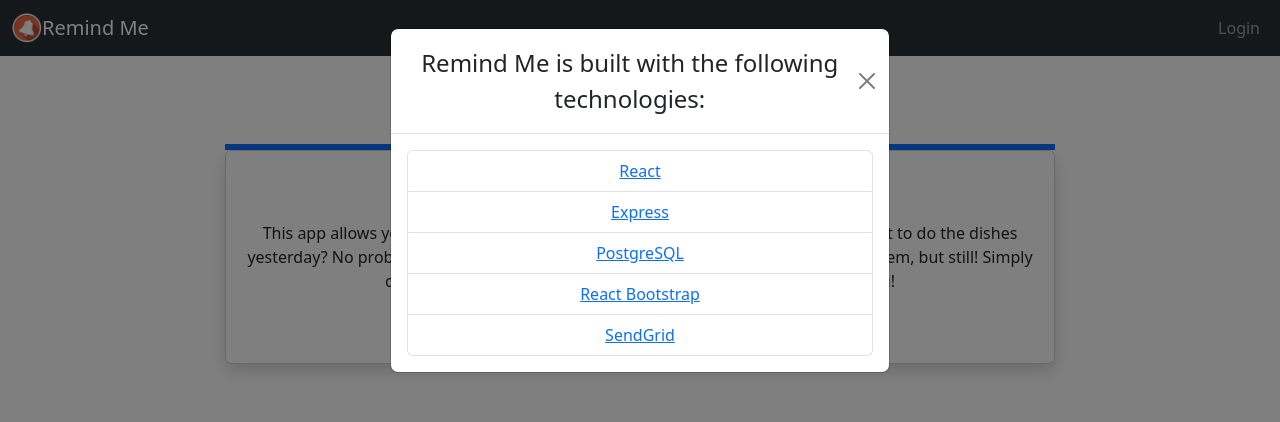
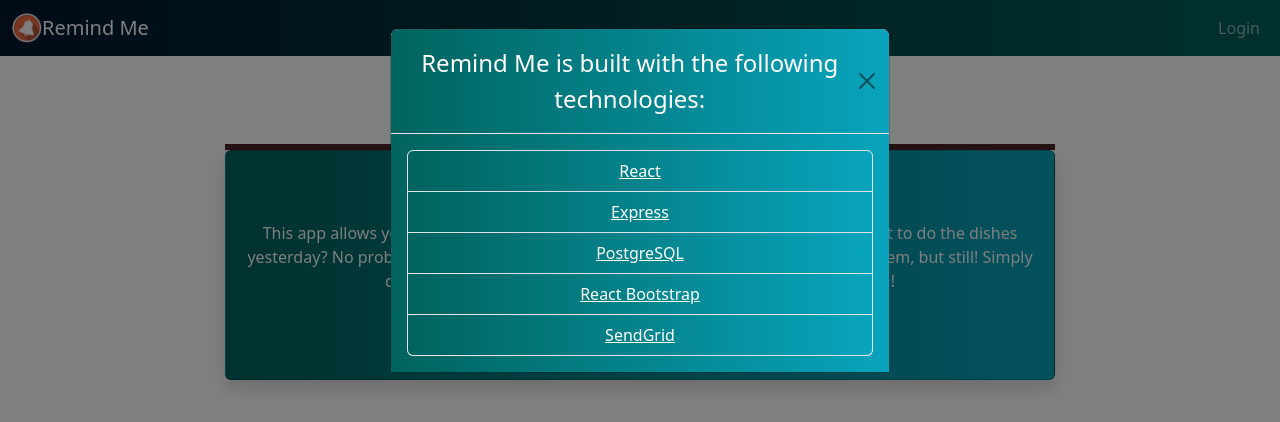
Before and after one commit to EricTheHoff/RemindMe, a React (Vite) app: page / in a window 1280 px wide. Both pictures are taken after a click on the button "Want to learn more?". Shown: the top 422 px of the page. Built offline with nearby package versions, Linux system fonts and the light colour scheme; no server answers.

Commit message:
Finished Styling App

```diff
--- /dev/null
+++ b/main.scss
@@ -0,0 +1,23 @@
+.bg-default {
+  background-image: linear-gradient(to right, #00635d, #08a4bd)
+};
+
+.navbar-custom {
+  background-image: linear-gradient(to right, #01172f, #00635d);
+};
+
+.tstroke {
+  font-weight: 900;
+  color: white;
+  -webkit-text-stroke-width: 2px;
+  -webkit-text-stroke-color: #01172f
+};
+
+.tcolor-w {
+  color: white
+};
+
+
+$primary: #4c212a;
+
+@import "./node_modules/bootstrap/scss/bootstrap.scss";
--- a/package.json
+++ b/package.json
@@ -37,6 +37,7 @@
     "react-router-bootstrap": "^0.26.2",
     "react-router-dom": "^6.17.0",
     "redux-persist": "^6.0.0",
+    "sass": "^1.69.5",
     "sequelize": "^6.33.0",
     "vite-express": "^0.10.0"
   },
--- a/src/components/Login.jsx
+++ b/src/components/Login.jsx
@@ -15,10 +15,10 @@
         <Col lg={6}>
           <div className='border border-3 border-primary'></div>
             <Card className='shadow'>
-              <Card.Body>
+              <Card.Body className='bg-default'>
 
-                <h2 className='fw-bold mb-2 text-uppercase text-center'>Login</h2>
-                <p className='mb-5 text-center'>Please enter your email and password.</p>
+                <h2 className='fw-bold mb-2 text-uppercase text-center tcolor-w'>Login</h2>
+                <p className='mb-5 text-center tcolor-w'>Please enter your email and password.</p>
                 <div className='mb-3'>
 
                   <Form onSubmit={(e) => {
@@ -29,12 +29,12 @@
                   }}>
 
                     <Form.Group className='mb-3' controlId='formBasicEmail'>
-                      <Form.Label>Email</Form.Label>
+                      <Form.Label className='tcolor-w'>Email</Form.Label>
                       <Form.Control type='email' placeholder='Enter email' onChange={(e) => setEmailVal(e.target.value)}/>
                     </Form.Group>
 
                     <Form.Group className='mb-3' controlId='formBasicPassword'>
-                      <Form.Label>Password</Form.Label>
+                      <Form.Label className='tcolor-w'>Password</Form.Label>
                       <Form.Control type='password' placeholder='Enter password' onChange={(e) => setPasswordVal(e.target.value)}/>
                     </Form.Group>
 
@@ -45,7 +45,7 @@
                   </Form>
 
                   <div className='mt-3'>
-                    <p className='mb-0 text-center'>Don't have an account? <NavLink to='/create_account'>Register here.</NavLink></p>
+                    <p className='mb-0 text-center tcolor-w'>Don't have an account? <NavLink className='tcolor-w' to='/create_account'>Register here.</NavLink></p>
                   </div>
 
                 </div>
--- a/src/components/ModeButtons.jsx
+++ b/src/components/ModeButtons.jsx
@@ -6,13 +6,13 @@
   return isEditing ? (
     <>
       <td>
-        <Button variant='primary' onClick={editReminder}>Save</Button>
+        <Button className='bg-default' onClick={editReminder}>Save</Button>
       </td>
     </>
       ) : (
     <>
       <td>
-        <Button variant='primary' onClick={editReminder}>Edit</Button>
+        <Button className='bg-default' onClick={editReminder}>Edit</Button>
         <Button variant='danger' onClick={() => deleteMode(id)}>Delete</Button>
       </td>
     </>
--- a/src/components/NewReminder.jsx
+++ b/src/components/NewReminder.jsx
@@ -19,8 +19,8 @@
         <Col lg={6}>
           <div className='border border-3 border-primary'></div>
           <Card className='shadow'>
-            <Card.Body>
-              <h2 className='text-center'>Create a new Reminder</h2>
+            <Card.Body className='bg-default'>
+              <h2 className='text-center tcolor-w'>Create a new Reminder</h2>
               <div className='mb-3'>
 
                 <Form onSubmit={(e) => {
@@ -37,13 +37,13 @@
                   <Row>
                     <Col>
                       <Form.Group className='mb-3' controlId='title'>
-                        <Form.Label>Title</Form.Label>
+                        <Form.Label className='tcolor-w'>Title</Form.Label>
                         <Form.Control type='text' placeholder='Groceries' onChange={(e) => setTitle(e.target.value)}/>
                       </Form.Group>
                     </Col>
                     <Col>
                       <Form.Group className='mb-3' controlId='message'>
-                        <Form.Label>Message</Form.Label>
+                        <Form.Label className='tcolor-w'>Message</Form.Label>
                         <Form.Control type='text' placeholder='Remember to pick up groceries.' onChange={(e) => setMessage(e.target.value)}/>
                       </Form.Group>
                     </Col>
@@ -52,13 +52,13 @@
                   <Row>
                     <Col>
                       <Form.Group className='mb-3' controlId='email'>
-                        <Form.Label>Deliver To</Form.Label>
+                        <Form.Label className='tcolor-w'>Deliver To</Form.Label>
                         <Form.Control type='email' placeholder='email@example.com' onChange={(e) => setDeliverTo(e.target.value)}/>
                       </Form.Group>
                     </Col>
                     <Col>
                       <Form.Group className='mb-3' controlId='date'>
-                        <Form.Label>Delivery Date</Form.Label>
+                        <Form.Label className='tcolor-w'>Delivery Date</Form.Label>
                         <Form.Control type='datetime-local' onChange={(e) => setDeliveryDate(e.target.value)}/>
                       </Form.Group>
                     </Col>
@@ -67,7 +67,7 @@
                   <Row>
                     <Col>
                       <Form.Group className='mb-3' controlId='category'>
-                        <Form.Label>Category</Form.Label>
+                        <Form.Label className='tcolor-w'>Category</Form.Label>
                         <Form.Select id='reminder_category'>
                           <option disabled selected={true}>-Choose One-</option>
                           <option value='1'>Chores</option>
--- a/src/main.jsx
+++ b/src/main.jsx
@@ -4,7 +4,8 @@
 import { Provider } from 'react-redux'
 import store from './store/store.js'
 // import './index.css'
-import 'bootstrap/dist/css/bootstrap.css'
+// import 'bootstrap/dist/css/bootstrap.css'
+import '../main.scss'
 
 ReactDOM.createRoot(document.getElementById('root')).render(
   <React.StrictMode>
--- a/src/pages/AboutPage.jsx
+++ b/src/pages/AboutPage.jsx
@@ -11,11 +11,13 @@
       <Row>
         <Col lg={8} className='mx-auto'>
           <div className='border border-3 border-primary'></div>
-            <Card className='shadow'>
-              <Card.Title className='pt-2 fs-2 fst-italic'>What have you forgotten today?</Card.Title>
+            <Card className='shadow bg-default'>
+              <div className='tcolor-w'>
+                <Card.Title className='pt-2 fs-2 fst-italic'>What have you forgotten today?</Card.Title>
+              </div>
 
               <Card.Body>
-                This app allows you to create customized reminder notifications for anything; forgot to do the dishes yesterday? No problem! Didn't remember to pick up the kids after work? Bigger problem, but still! Simply create an account and add a reminder for any event relevant to you!
+                <p className='tcolor-w'>This app allows you to create customized reminder notifications for anything; forgot to do the dishes yesterday? No problem! Didn't remember to pick up the kids after work? Bigger problem, but still! Simply create an account and add a reminder for any event relevant to you!</p>
               </Card.Body>
 
               <div className='text-center'>
@@ -25,19 +27,18 @@
         </Col>
       </Row>
 
-
       <Modal show={show} onHide={() => setShow(false)}>
-        <Modal.Header closeButton>
+        <Modal.Header closeButton className='bg-default tcolor-w'>
           <Modal.Title className='text-center'>Remind Me is built with the following technologies:</Modal.Title>
         </Modal.Header>
 
-        <Modal.Body>
+        <Modal.Body className='bg-default'>
           <ListGroup className='text-center'>
-            <ListGroup.Item><a href='https://react.dev/learn'>React</a></ListGroup.Item>
-            <ListGroup.Item><a href='https://expressjs.com/'>Express</a></ListGroup.Item>
-            <ListGroup.Item><a href='https://www.postgresql.org/about/'>PostgreSQL</a></ListGroup.Item>
-            <ListGroup.Item><a href='https://react-bootstrap.netlify.app/docs/getting-started/introduction'>React Bootstrap</a></ListGroup.Item>
-            <ListGroup.Item><a href='https://sendgrid.com/en-us/solutions/email-api/smtp-service'>SendGrid</a></ListGroup.Item>
+            <ListGroup.Item className='bg-default'><a className='tcolor-w' href='https://react.dev/learn'>React</a></ListGroup.Item>
+            <ListGroup.Item className='bg-default'><a className='tcolor-w' href='https://expressjs.com/'>Express</a></ListGroup.Item>
+            <ListGroup.Item className='bg-default'><a className='tcolor-w' href='https://www.postgresql.org/about/'>PostgreSQL</a></ListGroup.Item>
+            <ListGroup.Item className='bg-default'><a className='tcolor-w' href='https://react-bootstrap.netlify.app/docs/getting-started/introduction'>React Bootstrap</a></ListGroup.Item>
+            <ListGroup.Item className='bg-default'><a className='tcolor-w' href='https://sendgrid.com/en-us/solutions/email-api/smtp-service'>SendGrid</a></ListGroup.Item>
           </ListGroup>
         </Modal.Body>
 
--- a/src/pages/RootPage.jsx
+++ b/src/pages/RootPage.jsx
@@ -54,7 +54,7 @@
   if (auth === true) {
     return (
       <>
-      <Navbar expand='lg' className='bg-body-tertiary' data-bs-theme='dark'>
+      <Navbar expand='lg' className='navbar-dark navbar-custom'>
         <Container fluid>
           <Navbar.Brand href='/'>
             <img
@@ -95,7 +95,7 @@
         </Container>
       </Navbar>
 
-      <h1 className='text-center py-4'>Welcome to Remind Me, {firstName}</h1>
+      <h1 className='text-center py-4 tstroke'>Welcome to Remind Me, {firstName}</h1>
 
       {/* <nav>
         <ul>
@@ -124,7 +124,7 @@
   } else {
     return (
       <>
-      <Navbar expand='lg' className='bg-body-tertiary' data-bs-theme='dark'>
+      <Navbar expand='lg' className='navbar-dark navbar-custom'>
         <Container fluid>
           <Navbar.Brand href='/'>
             <img
@@ -152,7 +152,7 @@
       </Navbar>
 
 
-      <h1 className='text-center py-3'>Welcome to Remind Me</h1>
+      <h1 className='text-center py-3 tstroke'>Welcome to Remind Me</h1>
         {/* <nav>
           <ul>
             <li>
```
Also changed, not shown: src/components/Account.jsx (+12 -13 lines), src/components/NewAccount.jsx (+9 -9 lines), 1 other file (tests, documents, lock files or other folders).
